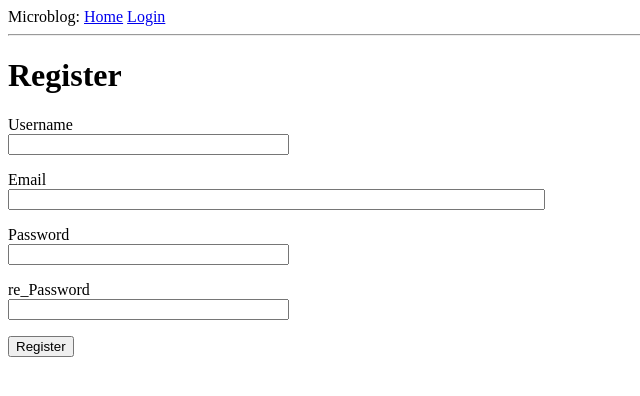
After one commit to BLOODMAGEBURT/microblog, a Flask app: page /register in a window 1280 px wide. The commit adds this page. Shown: the top 396 px of the page, without its empty margins (0-640 px from the left). Run offline with Flask 2, Linux system fonts and the light colour scheme.

Commit message:
update register function

```diff
--- a/app/forms.py
+++ b/app/forms.py
@@ -1,7 +1,8 @@
 # -*- coding: utf-8 -*-
-from flask_wtf import Form
-from wtforms import StringField, BooleanField, SubmitField
-from wtforms.validators import DataRequired
+from flask_wtf import FlaskForm
+from wtforms import StringField, BooleanField, SubmitField, PasswordField
+from wtforms.validators import DataRequired, Email, EqualTo, ValidationError
+from app.models import User
 """
 -------------------------------------------------
    File Name：     forms
@@ -15,8 +16,26 @@ from wtforms.validators import DataRequired
 """
 
 
-class LoginForm(Form):
+class LoginForm(FlaskForm):
     username = StringField('username', validators=[DataRequired()])
     password = StringField('password', validators=[DataRequired()])
     remember_me = BooleanField('remember_me', default=False)
     submit = SubmitField('Sign In')
+
+
+class RegistrationForm(FlaskForm):
+    username = StringField('Username', validators=[DataRequired()])
+    email = StringField('Email', validators=[DataRequired(), Email()])
+    password = PasswordField('Password', validators=[DataRequired()])
+    re_password = PasswordField('re_Password', validators=[DataRequired(), EqualTo('password')])
+    submit = SubmitField('Register')
+
+    def validate_username(self,username):
+        user = User.query.filter_by(username=username.data).first()
+        if user is not None:
+            raise ValidationError('please use another username')
+
+    def validate_email(self,email):
+        user = User.query.filter_by(email=email.data).first()
+        if user is not None:
+            raise ValidationError('please use another email')
--- a/app/routes.py
+++ b/app/routes.py
@@ -1,9 +1,9 @@
 # -*- coding: utf-8 -*-
-from app import app
+from app import app, db
 from flask import render_template, flash, redirect, url_for, request
 from flask_login import current_user, login_user, logout_user, login_required
 from werkzeug.urls import url_parse
-from app.forms import LoginForm
+from app.forms import LoginForm, RegistrationForm
 from app.models import User
 """
 -------------------------------------------------
@@ -65,3 +65,21 @@ def login():
 def logout():
     logout_user()
     return redirect(url_for('index'))
+
+
+@app.route('/register', methods=['GET', 'POST'])
+def register():
+    if current_user.is_authenticated:
+        return redirect(url_for('index'))
+
+    form = RegistrationForm()
+    if form.validate_on_submit():
+        user = User(username=form.username.data, email=form.email.data)
+        user.set_password(form.password.data)
+        db.session.add(user)
+        db.session.commit()
+        login_user(user, remember=False)
+        flash('Congratulations, you are now a registered user!')
+        return redirect(url_for('index'))
+
+    return render_template('register.html', title='Register', form=form)
--- a/app/templates/login.html
+++ b/app/templates/login.html
@@ -22,5 +22,6 @@
     </p>
 
     <p> {{ form.submit() }}</p>
+    <p>New user? <a href="{{ url_for('register') }}">click to register</a></p>
 </form>
 {% endblock %}
--- /dev/null
+++ b/app/templates/register.html
@@ -0,0 +1,42 @@
+{% extends 'base.html' %}
+{% block content %}
+
+<h1>Register</h1>
+<form action="" method="post">
+    {{ form.hidden_tag() }}
+    <p>
+        {{ form.username.label }}<br>
+        {{ form.username(size=32) }}<br>
+        {% for error in form.username.errors %}
+        <span style="color:red;">[{{ error }}]</span>
+        {% endfor%}
+    </p>
+
+    <p>
+        {{ form.email.label }}<br>
+        {{ form.email(size=64) }}<br>
+        {% for error in form.email.errors %}
+        <span style="color:red;">[{{ error }}]</span>
+        {% endfor%}
+    </p>
+
+    <p>
+        {{ form.password.label }}<br>
+        {{ form.password(size=32) }}<br>
+        {% for error in form.password.errors %}
+        <span style="color:red;">[{{ error }}]</span>
+        {% endfor%}
+    </p>
+
+    <p>
+        {{ form.re_password.label }}<br>
+        {{ form.re_password(size=32) }}<br>
+        {% for error in form.re_password.errors %}
+        <span style="color:red;">[{{ error }}]</span>
+        {% endfor%}
+    </p>
+    <p>{{ form.submit() }}</p>
+</form>
+
+
+{% endblock %}
```
Also changed, not shown: app.db.
